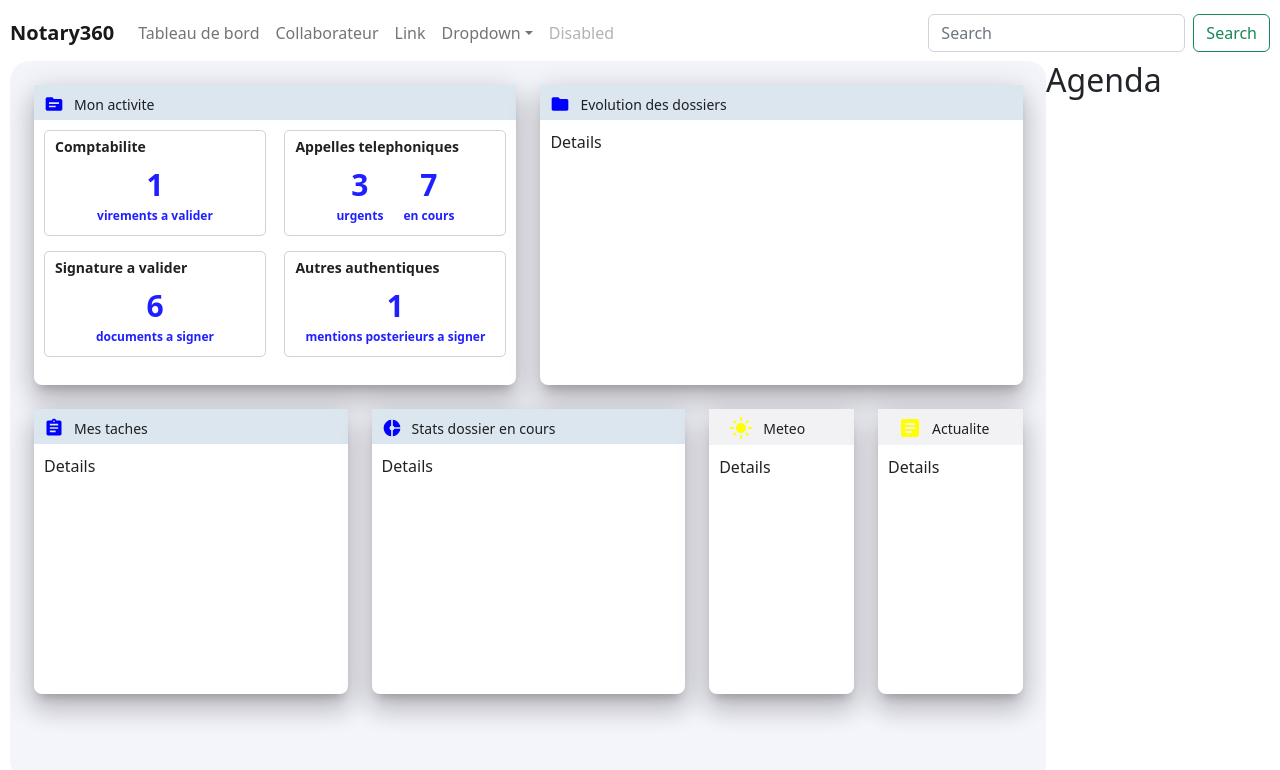
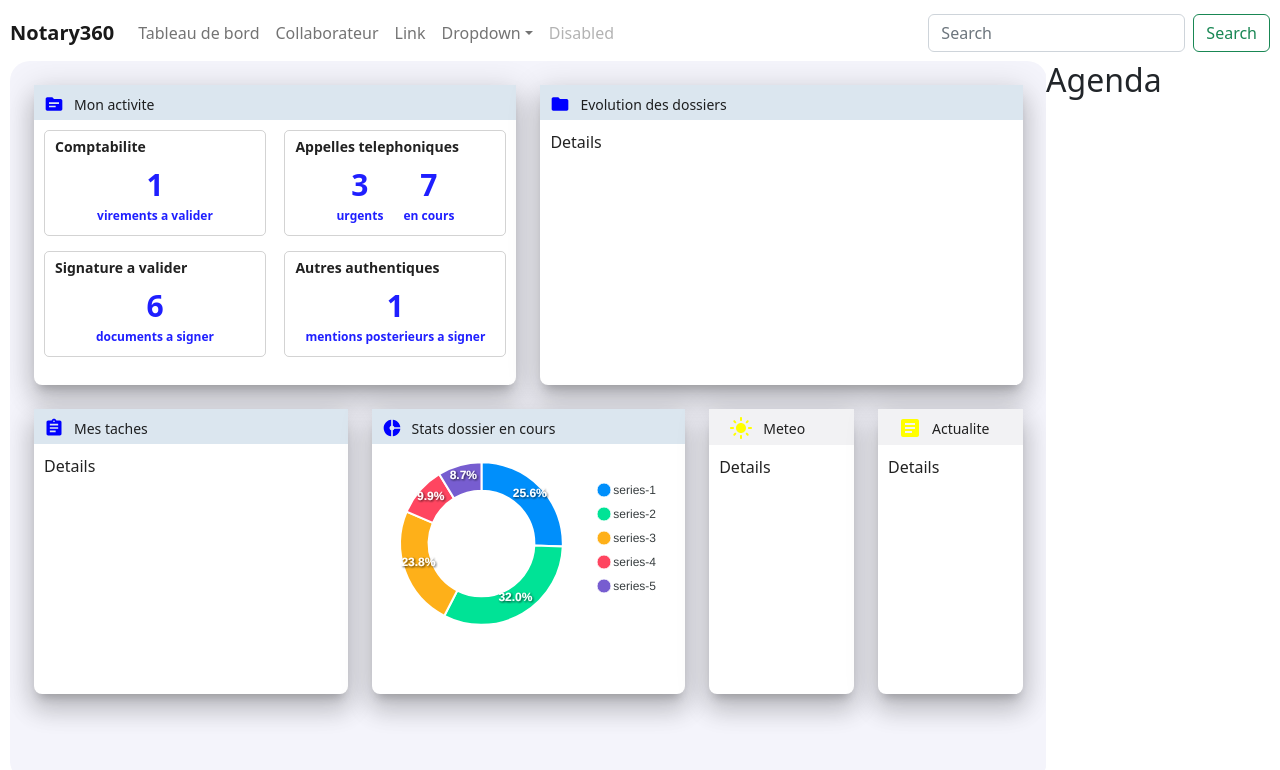
Before and after one commit to jeanmichel07/notary360, a React (Create React App) app: page / in a window 1280 px wide. Shown: the top 770 px of the page. Built offline with nearby package versions, Linux system fonts and the light colour scheme.

Commit message:
PieChart

```diff
--- a/package.json
+++ b/package.json
@@ -16,10 +16,12 @@
     "@testing-library/jest-dom": "^5.16.5",
     "@testing-library/react": "^13.3.0",
     "@testing-library/user-event": "^13.5.0",
+    "apexcharts": "^3.35.5",
     "axios": "^0.27.2",
     "bootstrap": "^5.2.0",
     "jquery": "^3.6.0",
     "react": "^18.2.0",
+    "react-apexcharts": "^1.4.0",
     "react-bootstrap": "^2.5.0",
     "react-dom": "^18.2.0",
     "react-router-dom": "^6.3.0",
--- /dev/null
+++ b/src/components/pieChart/PieChart.js
@@ -0,0 +1,44 @@
+import React from "react";
+import Chart from "react-apexcharts";
+
+class PieChart extends React.Component {
+  constructor(props) {
+    super(props);
+
+    this.state = {
+      series: [44, 55, 41, 17, 15],
+      options: {
+        chart: {
+          type: "donut",
+        },
+        responsive: [
+          {
+            breakpoint: 480,
+            options: {
+              chart: {
+                width: 200,
+              },
+              legend: {
+                position: "bottom",
+              },
+            },
+          },
+        ],
+      },
+    };
+  }
+
+  render() {
+    return (
+      <div id="chart">
+        <Chart
+          options={this.state.options}
+          series={this.state.series}
+          type="donut"
+        />
+      </div>
+    );
+  }
+}
+
+export default PieChart;
--- a/src/pages/dashboard/statistic/Statistic.jsx
+++ b/src/pages/dashboard/statistic/Statistic.jsx
@@ -4,6 +4,7 @@ import DonutSmallIcon from "@mui/icons-material/DonutSmall";
 import Box from "@mui/material/Box";
 import DashboardCard from "../../../components/dashboardCard/DashboardCard";
 import { sxStyles } from "../style";
+import PieChart from "../../../components/pieChart/PieChart";
 
 const Statistic = (props) => {
   const {} = props;
@@ -15,7 +16,7 @@ const Statistic = (props) => {
         title="Stats dossier en cours"
         icon={<DonutSmallIcon sx={sxStyles.iconSize} />}
       >
-        Details
+        <PieChart />
       </DashboardCard>
     </Box>
   );
```
Also changed, not shown: src/components/pieChart/style.js (added, +46 -0 lines), 1 other file (tests, documents, lock files or other folders).
